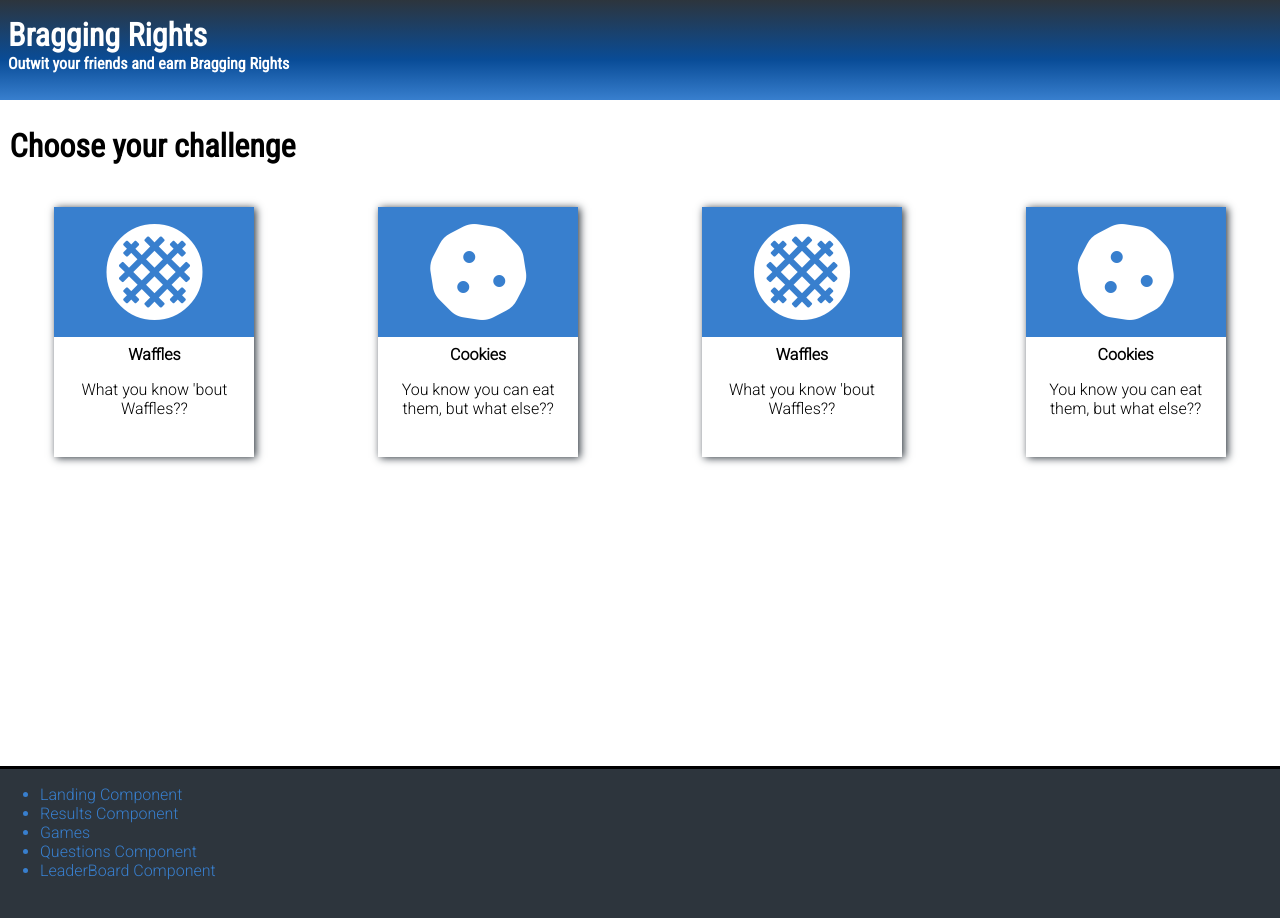
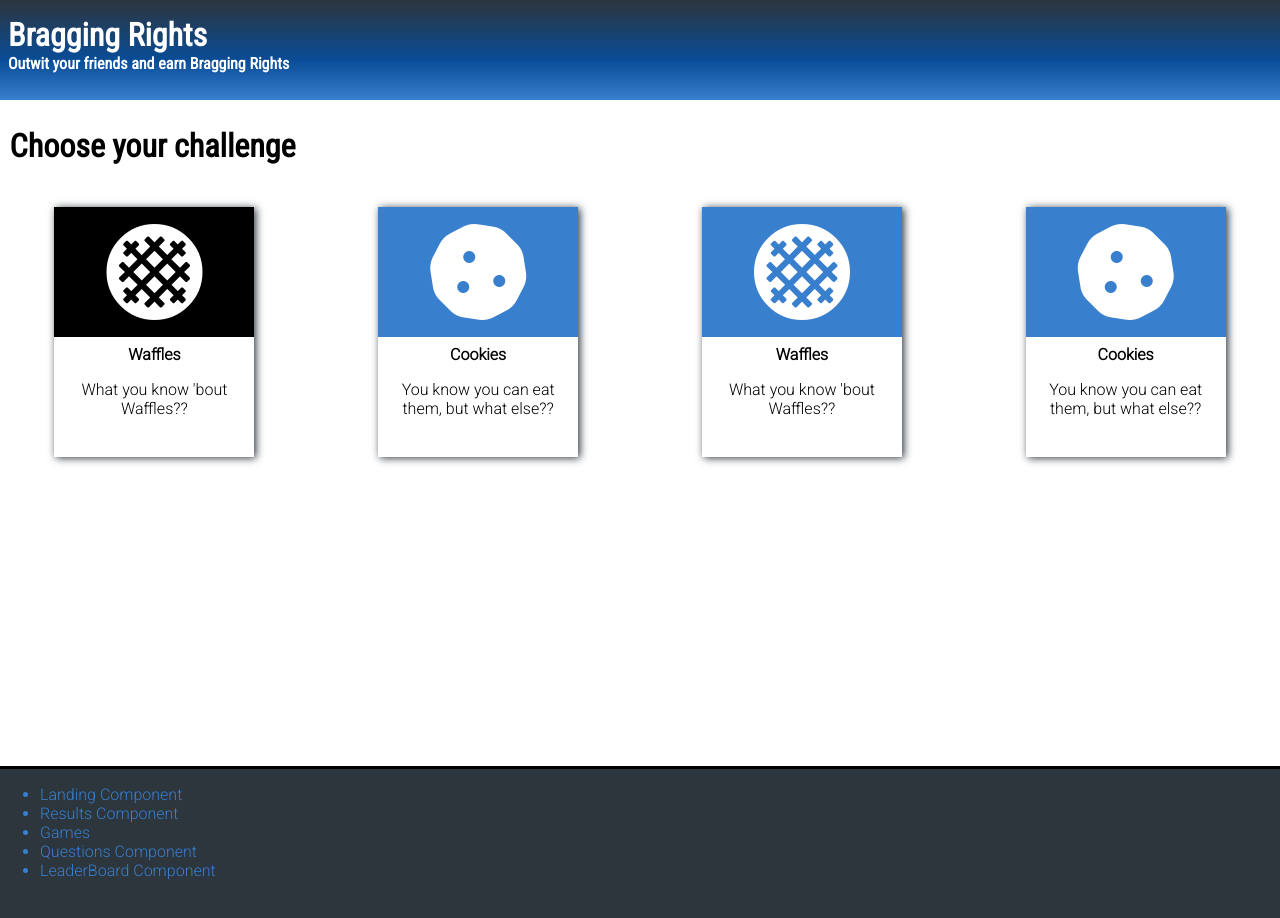
Before and after one commit to chingu-voyages/v8-chimeras-team-01, a React (Create React App) app: page /games in a window 1280 px wide. In both pictures the pointer is over the element 154 px from the left and 272 px from the top of the page. Shown: the top 918 px of the page. Built offline with nearby package versions, Linux system fonts and the light colour scheme.

Commit message:
Hover turns image black on Games

```diff
--- a/src/components/Games/index.css
+++ b/src/components/Games/index.css
@@ -18,6 +18,10 @@
   display: grid;
   grid-template-columns: repeat(auto-fit, minmax(200px, 1fr));
   grid-gap: 15px;
+}
+
+.game-tile:hover .gt-image {
+  background-color: #000;
 }
 
 .game-tile {
```
